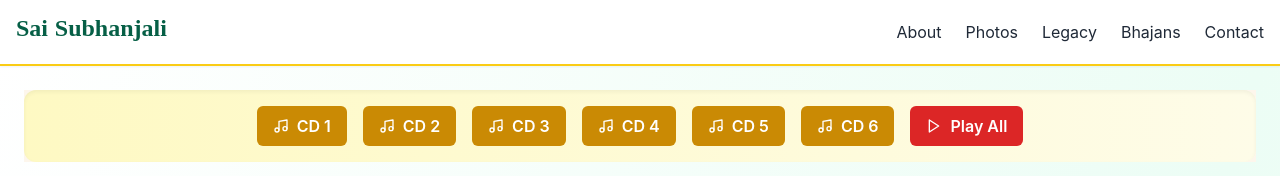
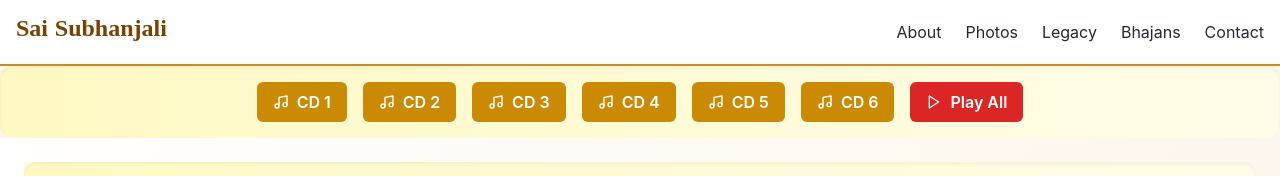
Before and after one commit to shekhar1971/saisubhanjali.com, a Next.js app: page / in a window 1280 px wide. Shown: the top 176 px of the page. Built offline with nearby package versions, Linux system fonts and the light colour scheme.

Commit message:
Update layout.tsx

```diff
--- a/app/layout.tsx
+++ b/app/layout.tsx
@@ -1,8 +1,9 @@
-// app/layout.tsx
+// app/layout.tsx — FINAL version with CDNav row, brand colors, and no Sidebar
+
 import './globals.css';
 import Link from 'next/link';
 import { usePathname } from 'next/navigation';
-import Sidebar from '../components/Sidebar';
+import CDNav from '../components/CDNav';
 
 export const metadata = {
   title: 'Sai Subhanjali',
@@ -14,25 +15,26 @@ export default function RootLayout({ children }) {
 
   return (
     <html lang="en">
-      <body className="bg-gradient-to-br from-white via-emerald-50 to-white min-h-screen">
-        <header className="bg-white border-b-2 border-yellow-400 shadow-sm p-4 flex justify-between items-center">
+      <body className="bg-gradient-to-br from-white via-[#FDF6EC] to-white min-h-screen">
+        <header className="bg-white border-b-2 border-[#C28F2C] shadow-sm p-4 flex justify-between items-center">
           <Link href="/">
-            <h1 className="text-2xl font-bold text-emerald-800 hover:text-emerald-600">Sai Subhanjali</h1>
+            <h1 className="text-2xl font-bold text-[#7B3F00] hover:text-[#B33A24]">Sai Subhanjali</h1>
           </Link>
           <nav className="space-x-6">
-            <Link href="/about" className="hover:text-emerald-700">About</Link>
-            <Link href="/photos" className="hover:text-emerald-700">Photos</Link>
-            <Link href="/legacy" className="hover:text-emerald-700">Legacy</Link>
-            <Link href="/bhajans" className="hover:text-emerald-700">Bhajans</Link>
-            <Link href="/contact" className="hover:text-emerald-700">Contact</Link>
+            <Link href="/about" className="hover:text-[#B33A24]">About</Link>
+            <Link href="/photos" className="hover:text-[#B33A24]">Photos</Link>
+            <Link href="/legacy" className="hover:text-[#B33A24]">Legacy</Link>
+            <Link href="/bhajans" className="hover:text-[#B33A24]">Bhajans</Link>
+            <Link href="/contact" className="hover:text-[#B33A24]">Contact</Link>
           </nav>
         </header>
 
-        <main className="flex flex-col lg:flex-row">
-          {/* Only show sidebar if NOT on home page */}
-          {pathname !== '/' && <Sidebar />}
-          <div className="flex-1 p-6">{children}</div>
-        </main>
+        {/* ───────────── TOP CD NAV ROW (visible on all pages) ───────────── */}
+        <div className="bg-[#FDF6EC]">
+          <CDNav />
+        </div>
+
+        <main className="p-6">{children}</main>
       </body>
     </html>
   );
```
